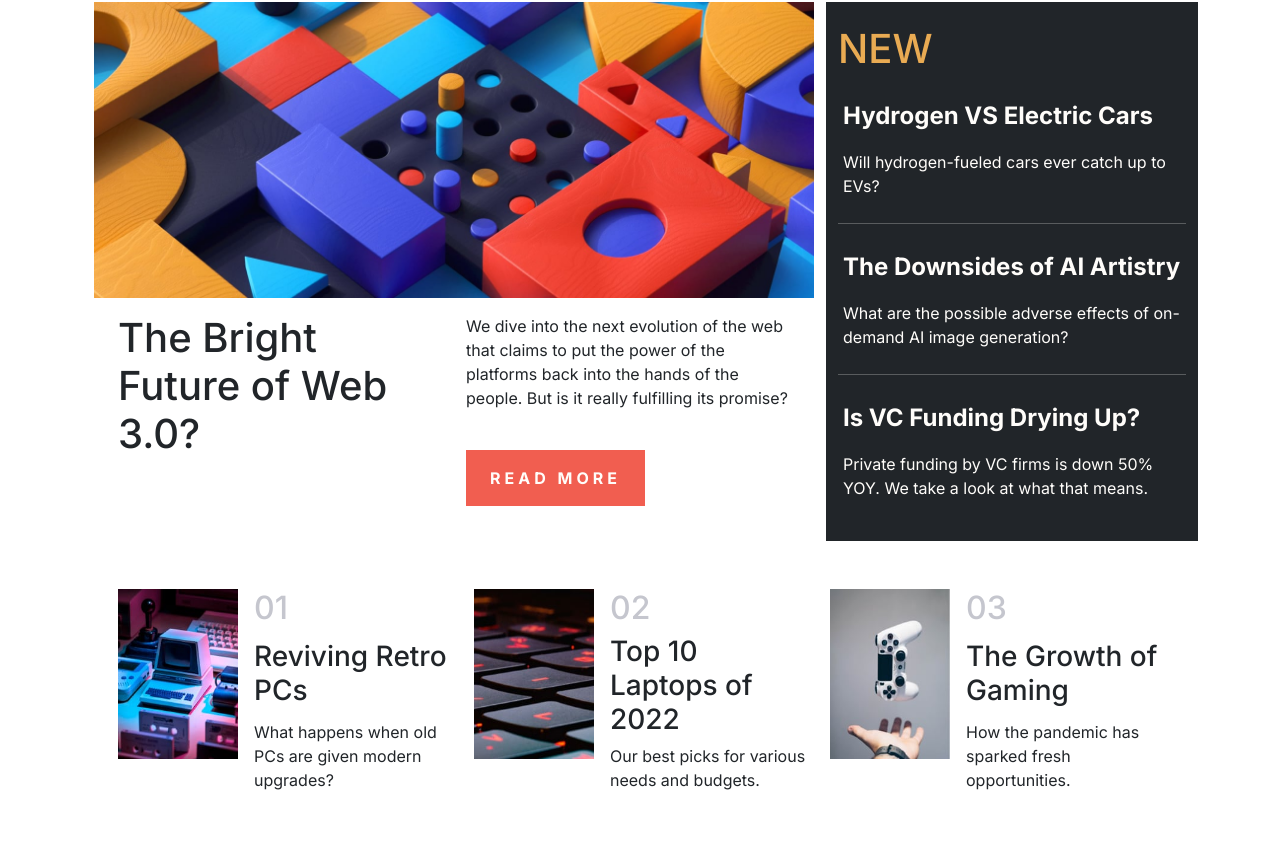
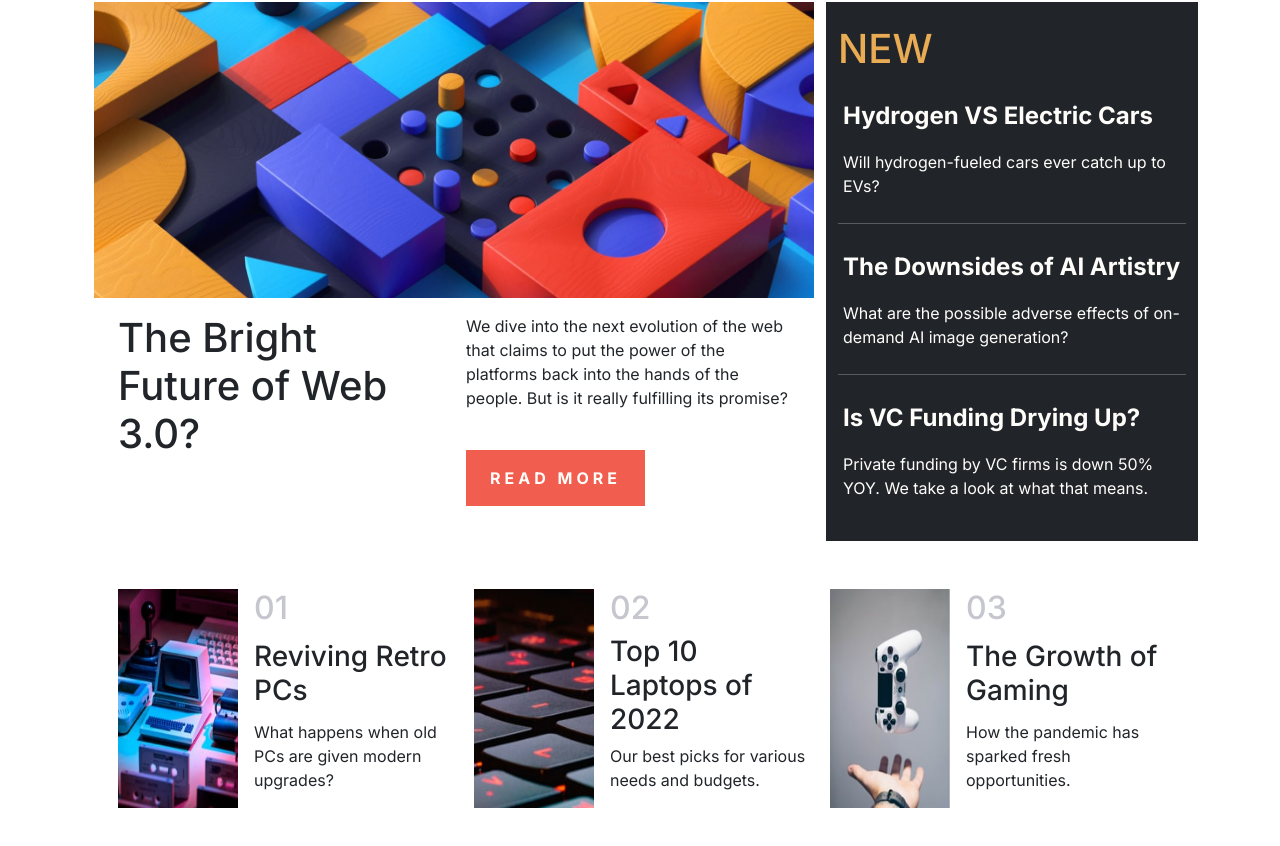
Before and after one commit to Hanshasharin/Entry_news_bootstarp, a plain HTML site: page index.html in a window 1280 px wide. Shown: the part 64-910 px from the top of the page. Drawn offline with nearby package versions, Linux system fonts and the light colour scheme.

Commit message:
3rd commit

```diff
--- a/style.css
+++ b/style.css
@@ -103,18 +103,15 @@ aside {
 .button:hover {
   background-color: hsl(240, 100%, 5%);
 }
-.new_article img {
-   max-width: 120px;
-   max-height: 170px;
-
+     .new_article img{
+       max-width:120px;
    }
-.new_article h3 {
+   .new_article h3{
        transition: color 0.5s ease;
    }
-.new_article h3:hover {
+   .new_article h3:hover{
        color: var(--Soft-red);
    }
    .content h2 {
        color: hsl(233, 8%, 79%);
-  font-size: 2em;
-}
+       font-size: 2em;}
```
Also changed, not shown: index.html (+8 -3 lines). Lines whose indentation alone changed are shown as unchanged.
